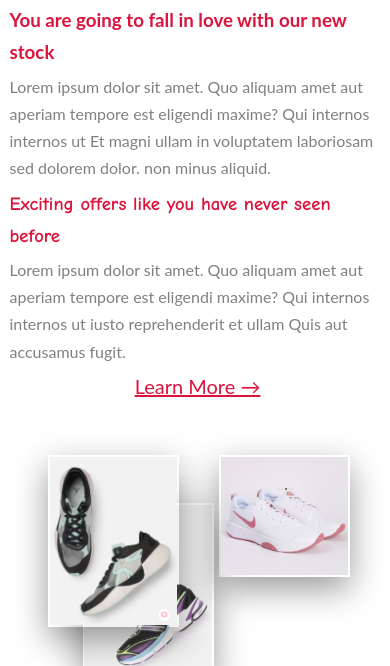
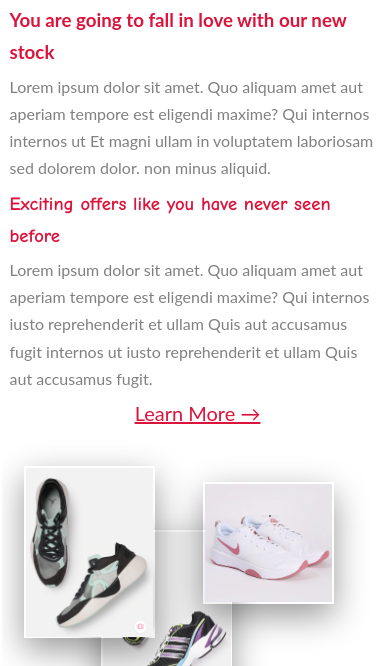
Before and after one commit to 51ab/shoeshop, a website: page index.html in a window 390 px wide. Shown: the part 925-1591 px from the top of the page. Drawn offline with Linux system fonts and the light colour scheme.

Commit message:
responsive

```diff
--- a/index.html
+++ b/index.html
@@ -135,7 +135,9 @@
     <div class="col-1-of-2">
         <h3 <span style="color:crimson;font-family: Comic Sans MS">Exciting offers like you have never seen before</h3>
    <p class="para">Lorem ipsum dolor sit amet. Quo aliquam amet aut
-     aperiam tempore est eligendi maxime? Qui internos internos ut
+     aperiam tempore est eligendi maxime? Qui internos
+     iusto reprehenderit et ullam Quis aut accusamus fugit
+      internos ut
       iusto reprehenderit et ullam Quis aut accusamus fugit.
       </p>
       <div class="learnmore-button">
--- a/scss/components/composition.scss
+++ b/scss/components/composition.scss
@@ -12,8 +12,8 @@
         outline-offset: 5px;
 
         &-p1{
-            top:0rem;
-            left:5rem;
+            top:-2rem;
+            left:2rem;
             &:hover{
                 transform: scale(1.1);
                 box-shadow: 0 2rem 4rem rgba(rgb(33, 211, 26), .4);
@@ -23,7 +23,7 @@
         }
 
     &-p2{
-        right:4rem;
+        right:6rem;
        top:0rem;
        &:hover{
         transform: scale(1.1);
@@ -34,7 +34,7 @@
     }
     &-p3{
         top:6rem;
-        left:20%;
+        left:25%;
 
     &:hover{
         transform: scale(1.03) translateY(-3rem);
--- a/scss/pages/home.scss
+++ b/scss/pages/home.scss
@@ -1,6 +1,6 @@
 .section-about{
     background-color: white;
-   height: 45vh;
+   height: 62vh;
   // margin-top: -20vh;
    padding:2rem 0;
    margin-bottom: 2%;
```
Also changed, not shown: css/style.css.
